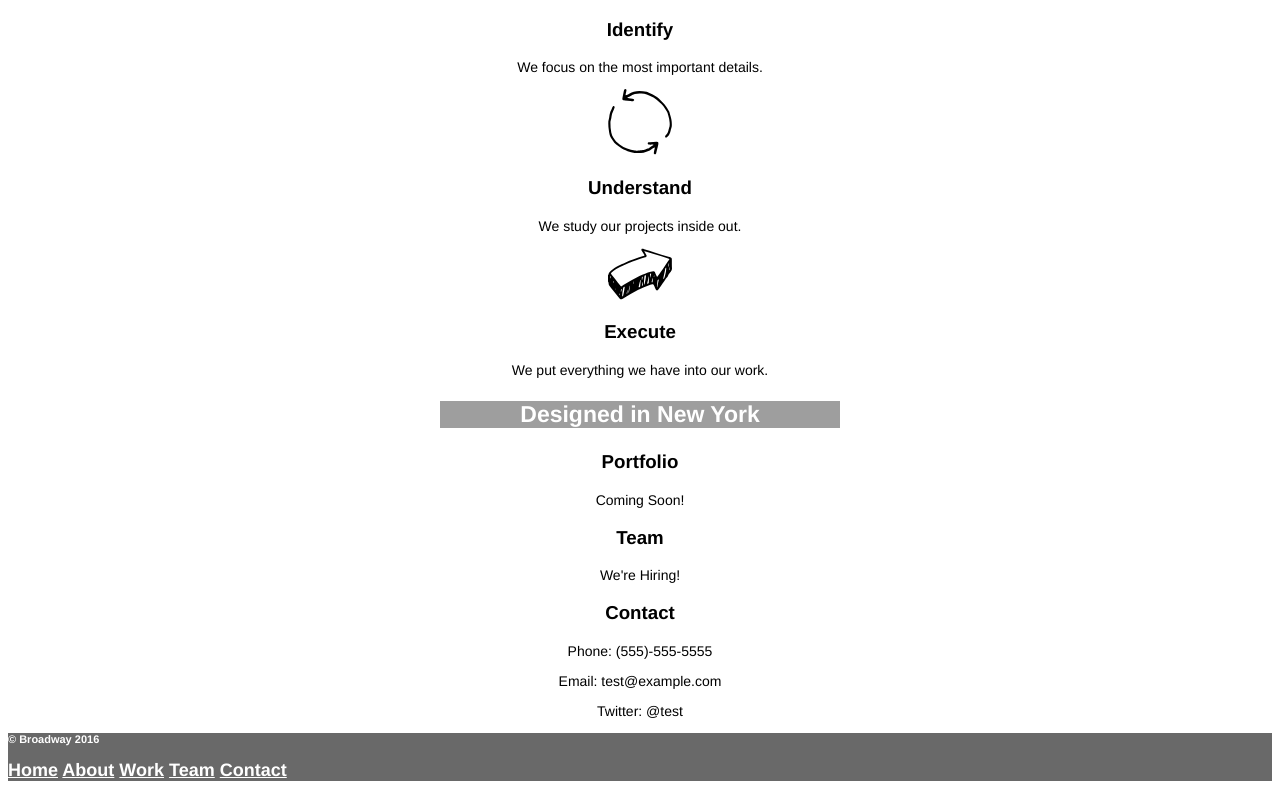
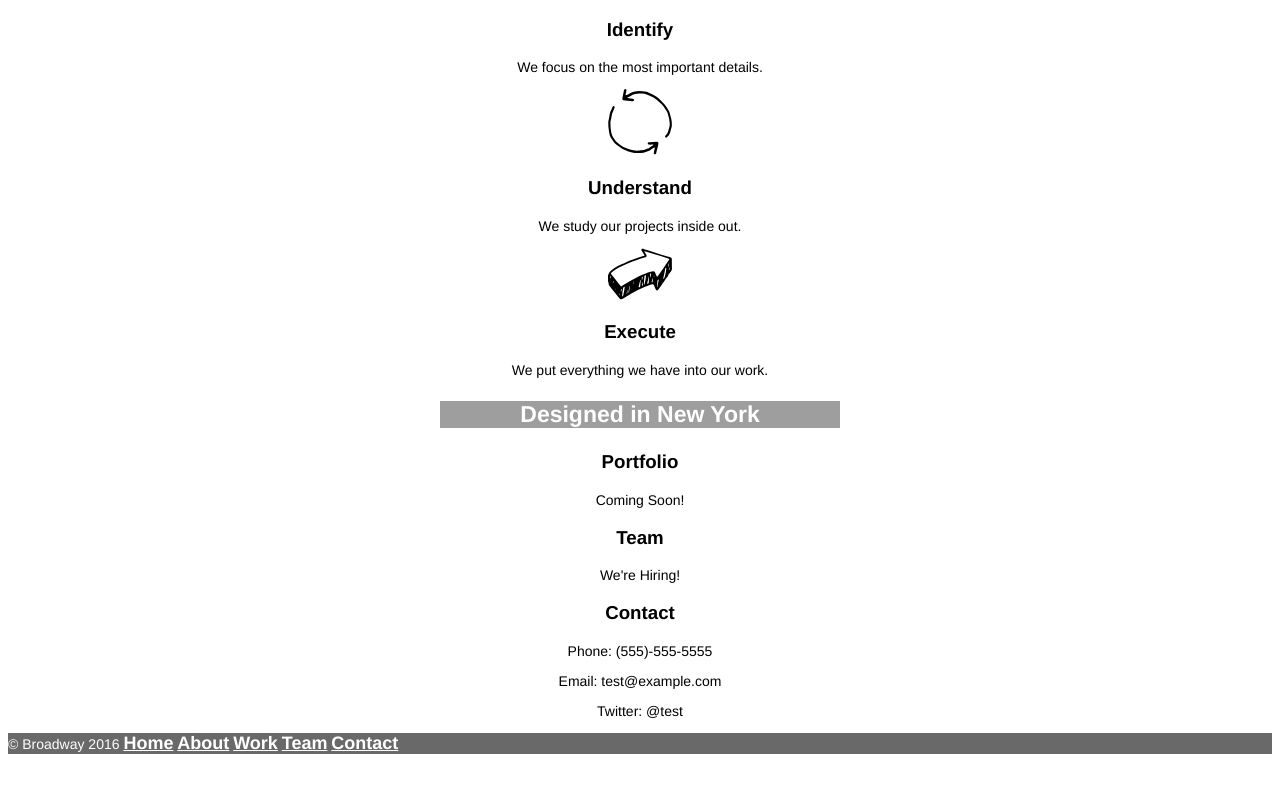
Before and after one commit to alexlsalt/broadway, a plain HTML site: page index.html in a window 1280 px wide. Shown: the part 463-1252 px from the top of the page. After the commit the page ends 1231 px from the top, so only its background shows below. Drawn offline with Linux system fonts and the light colour scheme; grey boxes are pictures that could not be loaded.

Commit message:
Final touches

```diff
--- a/index.html
+++ b/index.html
@@ -54,13 +54,14 @@
 <!--Footer section-->
 
   <div class="footer">
-    <h4>&copy Broadway 2016 </h4>
-    <nav>
+    <p>
+      &copy Broadway 2016
       <a href="#">Home</a>
       <a href="#">About</a>
       <a href="#">Work</a>
       <a href="#">Team</a>
       <a href="#">Contact</a>
+    </p>
     </nav>
 
   </div>
```
